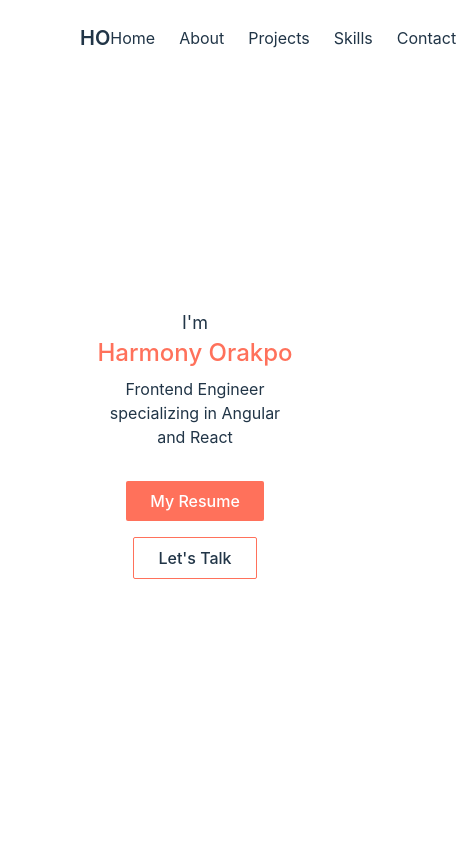
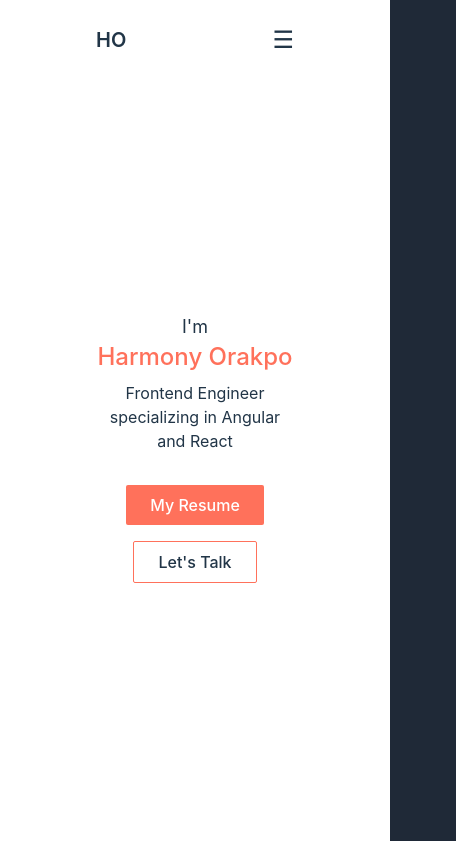
Before and after one commit to harmonyorakpo/Portfolio, a React (Vite) app: page / in a window 390 px wide. Shown: the top 841 px of the page, 456 px wide, since content can reach past the window. Built offline with nearby package versions, Linux system fonts and the light colour scheme.

Commit message:
portfolio

```diff
--- a/src/components/Header.tsx
+++ b/src/components/Header.tsx
@@ -1,4 +1,8 @@
+import { useState } from "react";
+
 const Header = () => {
+  const [isMenuOpen, setIsMenuOpen] = useState(false);
+
   const links = [
     { name: 'Home', href: '#home' },
     { name: 'About', href: '#about' },
@@ -8,9 +12,12 @@ const Header = () => {
   ];
 
   return (
-      <div className="flex justify-between items-center w-full pt-6">
+    <div className="flex justify-between items-center w-full pt-6 px-4">
+      {/* Logo */}
       <div className="text-xl font-semibold">HO</div>
-        <ul className="flex space-x-6">
+
+      {/* Desktop Navigation Links */}
+      <ul className="hidden lg:flex space-x-6">
         {links.map((link) => (
           <li key={link.name} className="relative group">
             <a href={link.href} className="hover:text-primary">
@@ -20,6 +27,35 @@ const Header = () => {
           </li>
         ))}
       </ul>
+
+      {/* Hamburger Menu for Mobile */}
+      <div className="lg:hidden flex items-center">
+        <button
+          className="text-2xl"
+          onClick={() => setIsMenuOpen(!isMenuOpen)}
+        >
+          ☰
+        </button>
+      </div>
+
+      {/* Mobile Navigation Links */}
+      <div
+        className={`lg:hidden fixed inset-0 bg-gray-800 z-50 transition-transform ${isMenuOpen ? "transform translate-x-0" : "transform translate-x-full"}`}
+        onClick={() => setIsMenuOpen(false)}
+      >
+        <div className="flex justify-end p-4">
+          <button className="text-2xl text-white" onClick={() => setIsMenuOpen(false)}>×</button>
+        </div>
+        <ul className="flex flex-col items-center space-y-6 mt-24 text-white">
+          {links.map((link) => (
+            <li key={link.name}>
+              <a href={link.href} className="text-2xl" onClick={() => setIsMenuOpen(false)}>
+                {link.name}
+              </a>
+            </li>
+          ))}
+        </ul>
+      </div>
     </div>
   );
 };
--- a/src/components/SectionHeader.tsx
+++ b/src/components/SectionHeader.tsx
@@ -6,7 +6,7 @@ interface SectionHeaderProps {
 const SectionHeader: React.FC<SectionHeaderProps> = ({ title }) => {
   return (
     <div className="flex flex-col relative mb-12">
-      <div className="text-3xl font-semibold">
+      <div className="text-2xl md:text-3xl font-semibold">
         <span>{title}</span>
       </div>
       <div className="absolute top-full mt-1 left-0 w-10 h-1 rounded-xs bg-primary"></div>
```
Lines whose indentation alone changed are shown as unchanged.
